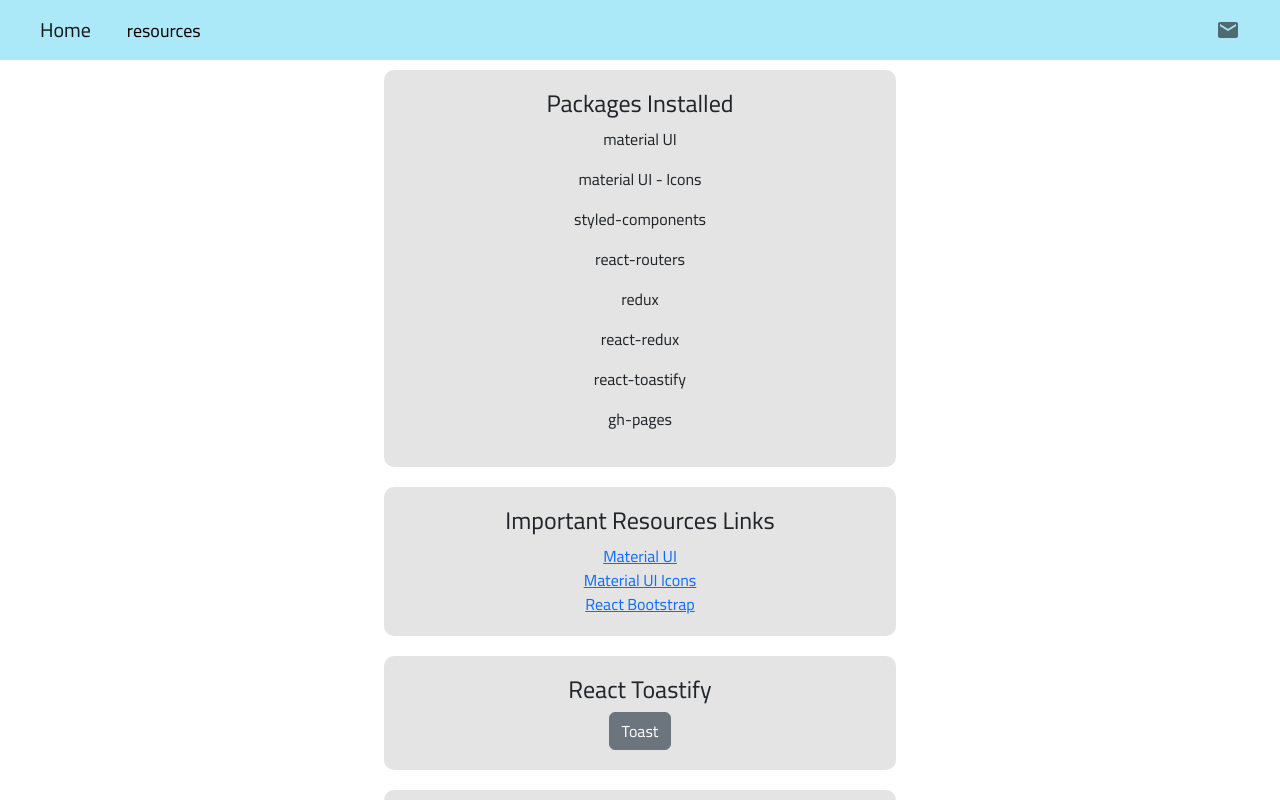
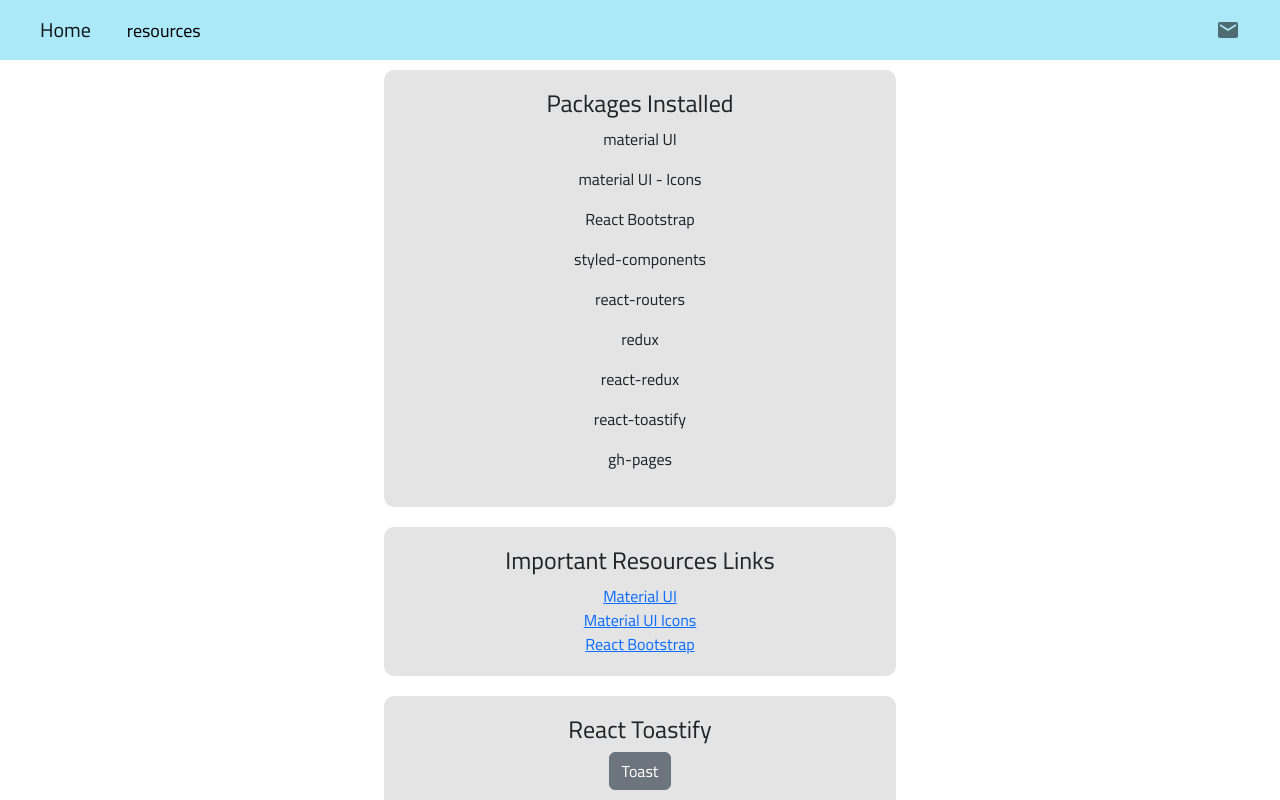
Before and after one commit to waqar-ahmed51/Boilerplate-React-Javascript-hackathon, a React (Create React App) app: page /boilerplate-react-javascript-hackathon/resources in a window 1280 px wide. Shown: the top 800 px of the page. Built offline with nearby package versions, Linux system fonts and the light colour scheme.

Commit message:
Update Resources.jsx

```diff
--- a/src/pages/Resources.jsx
+++ b/src/pages/Resources.jsx
@@ -57,6 +57,7 @@
         <h4>Packages Installed</h4>
           <p>material UI</p>
           <p>material UI - Icons</p>
+          <p>React Bootstrap</p>
           <p>styled-components</p>
           <p>react-routers</p>
           <p>redux</p>
```
